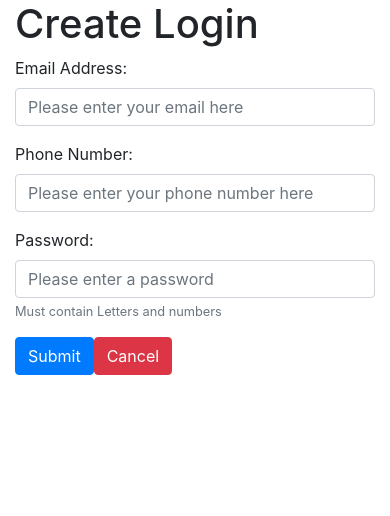
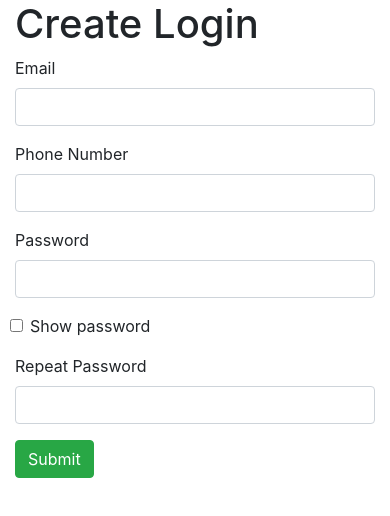
Before and after one commit to j7oshua/prj4-murr2, a Vue app in the folder murr-ui/: page /#/login in a window 390 px wide. Shown: the top 516 px of the page. Built offline with nearby package versions, Linux system fonts and the light colour scheme.

Commit message:
Got most of the validations to work. Just need to work on the custom validation for email and phone --Josh

```diff
--- a/murr-ui/src/components/CreateLogin.vue
+++ b/murr-ui/src/components/CreateLogin.vue
@@ -1,165 +1,125 @@
 <template>
   <div>
     <h1>Create Login</h1>
-    <b-form @submit="saveResident" @reset="resetForm" v-if="show">
-      <b-form-group :state="state.em" :invalid-feedback="error.email"
-        id="emailInput"
-        label="Email Address:"
-        label-for="input-1"
-        description=""
-      >
-        <b-form-input :state="state.em"
-          id="input-1"
-          type="email"
-          v-model="form.em"
-          placeholder="Please enter your email here"
-        ></b-form-input>
-      </b-form-group>
-
-      <b-form-group :state="state.pn" :invalid-feedback="error.phone"
-        id="phoneInput"
-        label="Phone Number:"
-        label-for="input-2"
-        description=""
-      >
-        <b-form-input :state="state.pn"
-          id="input-2"
-          type="phone"
-          v-model="form.pn"
-          placeholder="Please enter your phone number here"
-        ></b-form-input>
-      </b-form-group>
-
-      <b-form-group :state="state.pw" :invalid-feedback="error.password"
-        id="passwordInput"
-        label="Password:"
-        label-for="input-3"
-        description="Must contain Letters and numbers"
-      >
-        <b-form-input :state="state.pw"
-          id="input-3"
-          type="password"
-          v-model="form.pw"
-          placeholder="Please enter a password"
-          required
-        ></b-form-input>
-      </b-form-group>
-      <b-button type="submit" variant="primary" @click.stop.prevent="saveResident">Submit</b-button>
-      <b-button type="reset" variant="danger">Cancel</b-button>
-    </b-form>
+    <form @submit.prevent="submitForm">
+      <div class="form-row">
+        <div class="form-group col-md-6">
+          <label for="email">Email</label>
+          <input id="email" type="email" class="form-control" v-model.trim="$v.resident.email.$model"
+                 :class="{'is-invalid':$v.resident.email.$error, 'is-valid':!$v.resident.email.$invalid }">
+          <div class="valid-feedback">Your email is valid!</div>
+          <div class="invalid-feedback">
+            <span v-if="!$v.resident.email.required">Email is required</span>
+            <span v-if="!$v.resident.email.email">Email is not in proper format</span>
+          </div>
+        </div>
+      </div>
+      <div class="form-row">
+        <div class="form-group col-md-6">
+          <label for="phone">Phone Number</label>
+          <input id="phone" type="text" class="form-control" v-model.trim="$v.resident.phone.$model"
+                 :class="{'is-invalid':$v.resident.phone.$error, 'is-valid':!$v.resident.phone.$invalid }">
+          <div class="valid-feedback">Your phone number is valid!</div>
+          <div class="invalid-feedback">
+            <span v-if="!$v.resident.phone.only10DigitsLong">Phone Number must be 10 digits! </span>
+            <span v-if="!$v.resident.phone.numeric">Phone Number must contain only digits! </span>
+          </div>
+        </div>
+      </div>
+      <div class="form-row">
+        <div class="form-group col-md-6">
+          <label for="password">Password</label>
+          <input id="password" type="password" class="form-control" v-model.trim="$v.resident.password.$model"
+                 :class="{'is-invalid':$v.resident.password.$error, 'is-valid':!$v.resident.password.$invalid }">
+          <div class="valid-feedback">Your password is valid!</div>
+          <div class="invalid-feedback">
+            <span v-if="!$v.resident.password.required">Password is required</span>
+            <span v-if="!$v.resident.password.minLength">Password must be at least 7 characters! </span>
+            <span v-if="!$v.resident.password.maxLength">Password can't be longer then 30 characters! </span>
+          </div>
+        </div>
+      </div>
+      <div class="form-row">
+        <div class="form-group form-check">
+          <input type="checkbox" id="showPassword" class="form-check-input" @click="togglePassword" v-model="showPassword">
+          <label class="form-check-label" for="showPassword">Show password</label>
+        </div>
+      </div>
+      <div class="form-row">
+        <div class="form-group col-md-6">
+          <label for="repeatPassword">Repeat Password</label>
+          <input id="repeatPassword" type="password" class="form-control" v-model.trim="$v.resident.repeatPassword.$model"
+                 :class="{'is-invalid':$v.resident.repeatPassword.$error, 'is-valid': (resident.password !== '') ? !$v.resident.repeatPassword.$invalid : '' }">
+          <div class="valid-feedback">Your passwords are identical!</div>
+          <div class="invalid-feedback">
+            <span v-if="!$v.resident.repeatPassword.sameAsPassword">Passwords must be identical!</span>
+            <span v-if="!$v.resident.repeatPassword.required"> Please re-enter your password.</span>
+          </div>
+        </div>
+      </div>
+      <button type="submit" class="btn btn-success">Submit</button>
+    </form>
   </div>
 </template>
 
 <script>
-/*
-import Vue from 'vue'
-Vue.use({
-  attributes: {
-    email: 'Email',
-    phone: 'Phone',
-    password: 'Password'
-  },
-  messages: {
-    required: '{attribute} is required.',
-    maxLength: '{attribute} must be shorter than {limit} characters.',
-    minLength: '{attribute} must be longer than {limit} characters.'
-  }
-}) */
 import ResidentMixin from '@/mixins/resident-mixin'
-import { required, minLength, maxLength } from 'vuelidate/lib/validators'
+import { required, email, minLength, maxLength, numeric, sameAs } from 'vuelidate/lib/validators'
 export default {
   name: 'CreateLogin',
   mixins: [ResidentMixin],
   props: {
-    email: String,
-    phone: String,
-    password: String
+    em: String,
+    ph: String,
+    pw: String
   },
   data () {
     return {
-      form: {
-        em: '',
-        pn: '',
-        pw: ''
+      resident: {
+        email: '',
+        phone: '',
+        password: '',
+        repeatPassword: ''
       },
-      show: true,
-      tempResident: {},
-      error: {}
+      showPassword: false
     }
   },
   validations: {
-    em: {
-      required, // this.pn === '' || this.pn === null,
+    resident: {
+      email: {
+        required,
+        email,
         maxLength: maxLength(150)
       },
-    pn: {
-      required, // this.em === '' || this.em === null,
-      minLength: minLength(10),
-      maxLength: maxLength(10)
+      phone: {
+        only10DigitsLong (value) {
+          return value.trim().length === 10
         },
-    pw: {
+        numeric
+      },
+      password: {
         required,
         minLength: minLength(7),
         maxLength: maxLength(30)
+      },
+      repeatPassword: {
+        sameAsPassword: sameAs('password'),
+        required
+      }
     }
   },
   methods: {
-    // postLogin () {
-    //   throw new Error('Not Implemented')
-    // },
-    // checkPhone () {
-    //   throw new Error('Not Implemented')
-    // },
-    // checkEmail () {
-    //   throw new Error('Not Implemented')
-    // },
-    // checkPassword () {
-    //   throw new Error('Not Implemented')
-    // },
-    // checkCreatedLogin () {
-    //   throw new Error('Not Implemented')
-    // }, /*
-    // hashPassword () {
-    //   throw new Error('Not Implemented')
-    // }, */
-    // errorMessage () {
-    //   throw new Error('Not Implemented')
-    // }
-    saveResident: function () {
-      //  clear validation messages if they are wrong
-      //  might need this?
-      //  this.error = {};
-      this.callAPI('post', this.tempResident)
-        .then(resp => {
-          console.log(resp)
-          this.tempResident = {}
-          this.$emit('added', resp.data)
-          this.$router.push('/points')
-        })
-        .catch(err => {
-          console.log(err)
-          if (err.response.status === 400) {
-            this.error = err.response.data
-            console.log(this.error)
-            console.log(this.error.violations[0].message)
-          }
-        })
+    submitForm: function () {
+      this.$v.$touch()
     },
-    resetForm: function (event) {
-      event.preventDefault()
-
-      // Reset all the form values
-      this.form.em = ''
-      this.form.pn = ''
-      this.form.pw = ''
-    }
-  },
-  computed: {
-    state: function () {
-      return {
-        em: this.error.email ? false : null,
-        pn: this.error.phone ? false : null,
-        pw: this.error.password ? false : null
+    togglePassword () {
+      const show = document.getElementById('password')
+      if (this.showPassword === false) {
+        this.showPassword = true
+        show.type = 'text'
+      } else {
+        this.showPassword = false
+        show.type = 'password'
       }
     }
   }
```
Lines whose indentation alone changed are shown as unchanged.
